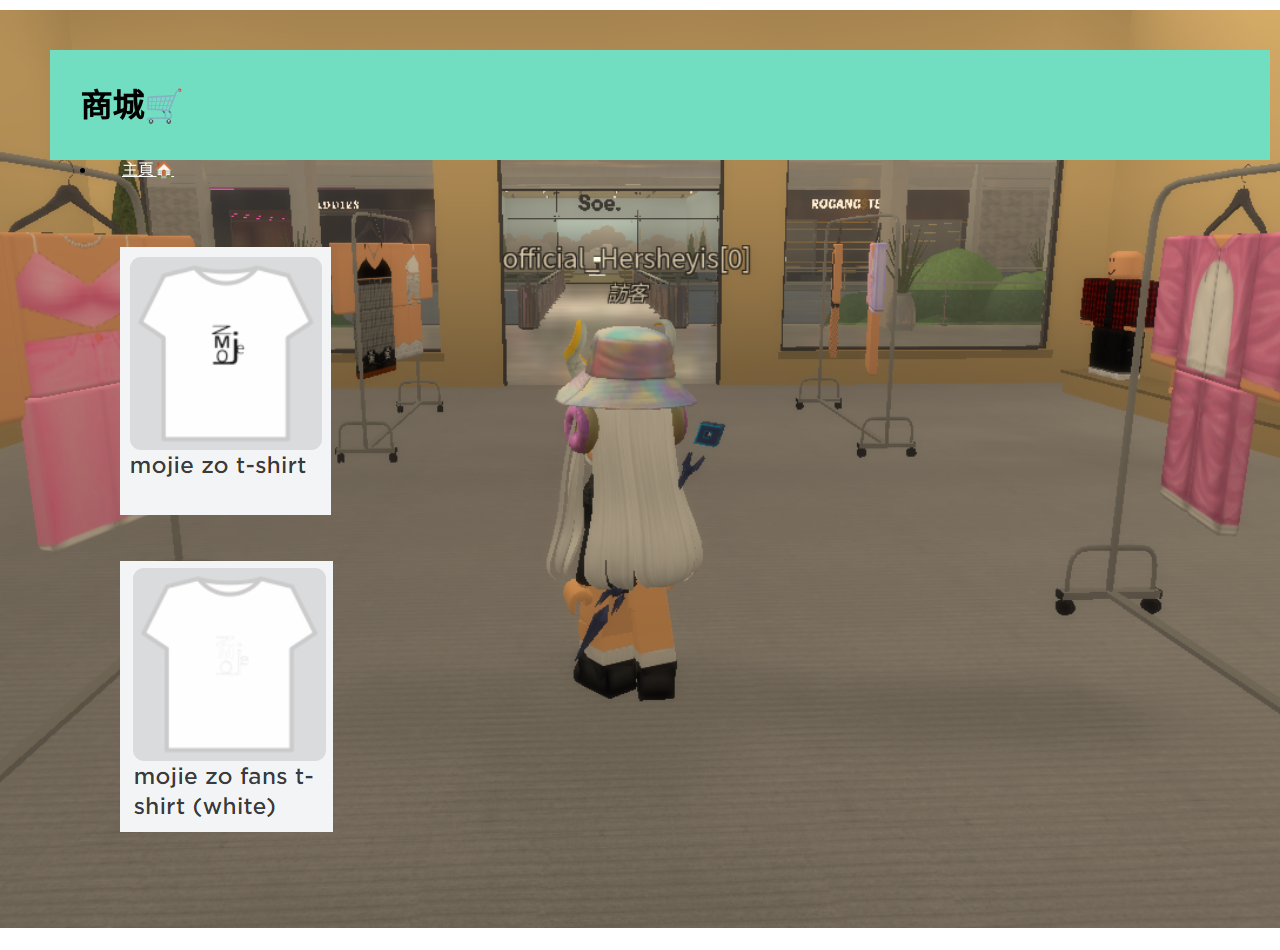
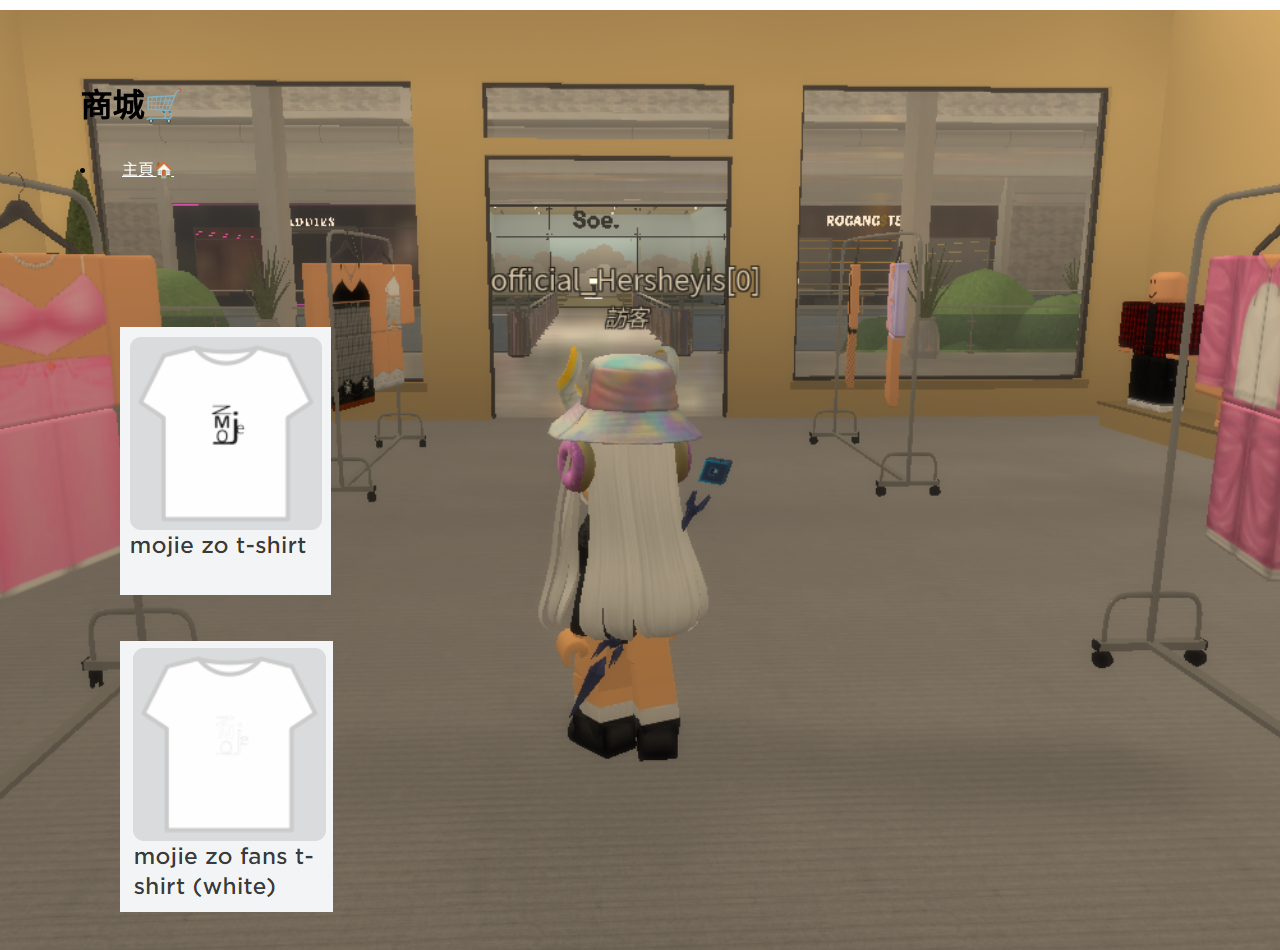
Before and after one commit to mojiezo/mojie, a plain HTML site: page 網站/pag.html in a window 1280 px wide. Shown: the top 950 px of the page. Drawn offline with Linux system fonts and the light colour scheme.

Commit message:
Update 123.css

```diff
--- a/網站/123.css
+++ b/網站/123.css
@@ -11,12 +11,6 @@ background-position: center;
 a{
     color: #ffffff;
 }
-header
-{
-     background-color:#71dec1;
-     height: 90px;
-     width: 100%;
-}
 @media only screen and (max-width: 768px) {
   .fade-in {
     font-size: 0.6em; /* 在手機上調整成較小的標題大小 */
```
